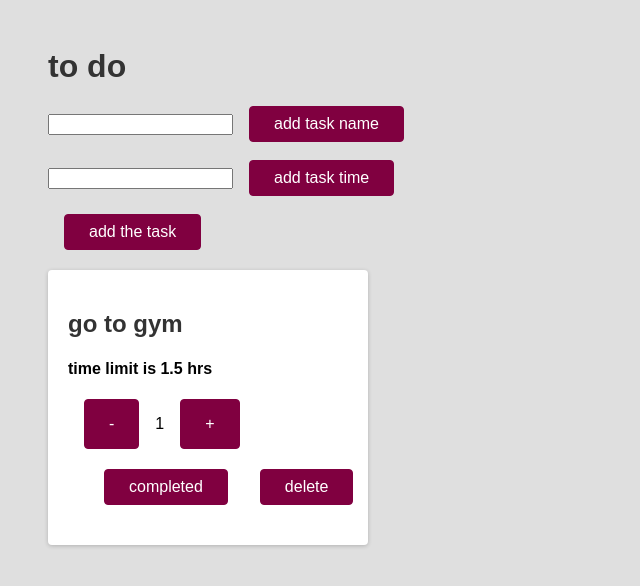
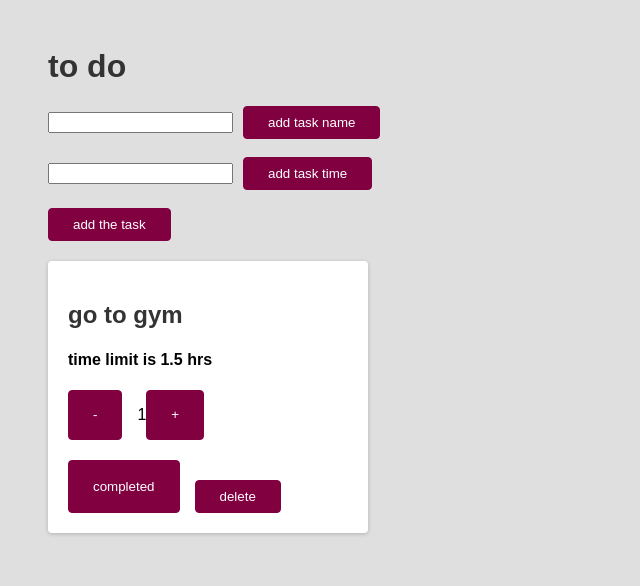
Before and after one commit to Anirudh-018/react-first, a React (Create React App) app: page / in a window 1280 px wide. Shown: the top 586 px of the page, without its empty margins (0-640 px from the left). Built offline with nearby package versions, Linux system fonts and the light colour scheme.

Commit message:
styling changes

```diff
--- a/src/index.css
+++ b/src/index.css
@@ -19,9 +19,10 @@ h2 {
   cursor: pointer;
   border-radius: 4px;
   background-color: #800040;
+  font-size: smaller;
   color: white;
   border: 1px solid #800040;
-  margin: 0 1rem;
+  margin-right: 15px;
 }
 
 .btn:hover {
@@ -49,6 +50,7 @@ h2 {
 
 .actions {
   text-align: right;
+  padding-top:20px;
 }
 
 .modal {
@@ -77,7 +79,13 @@ h2 {
   display: flex;
 }
 .button-container {
-  padding: 20px;
   display: flex;
-  justify-content: flex-start;
+  flex-wrap:wrap;
+  padding-top: 20px;
 }
+.container-item{
+  flex-basis: 25%;
+}
+input{
+  margin-right: 10px;
+}
```
